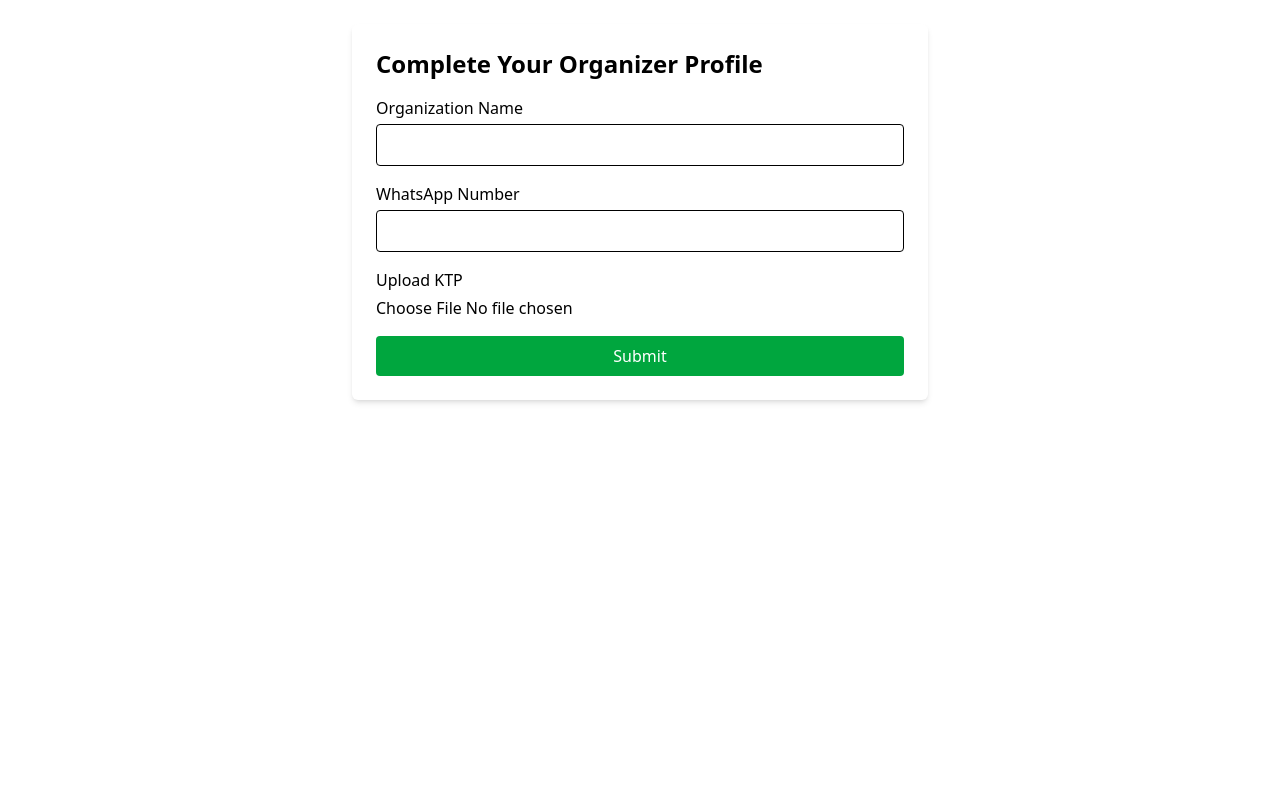
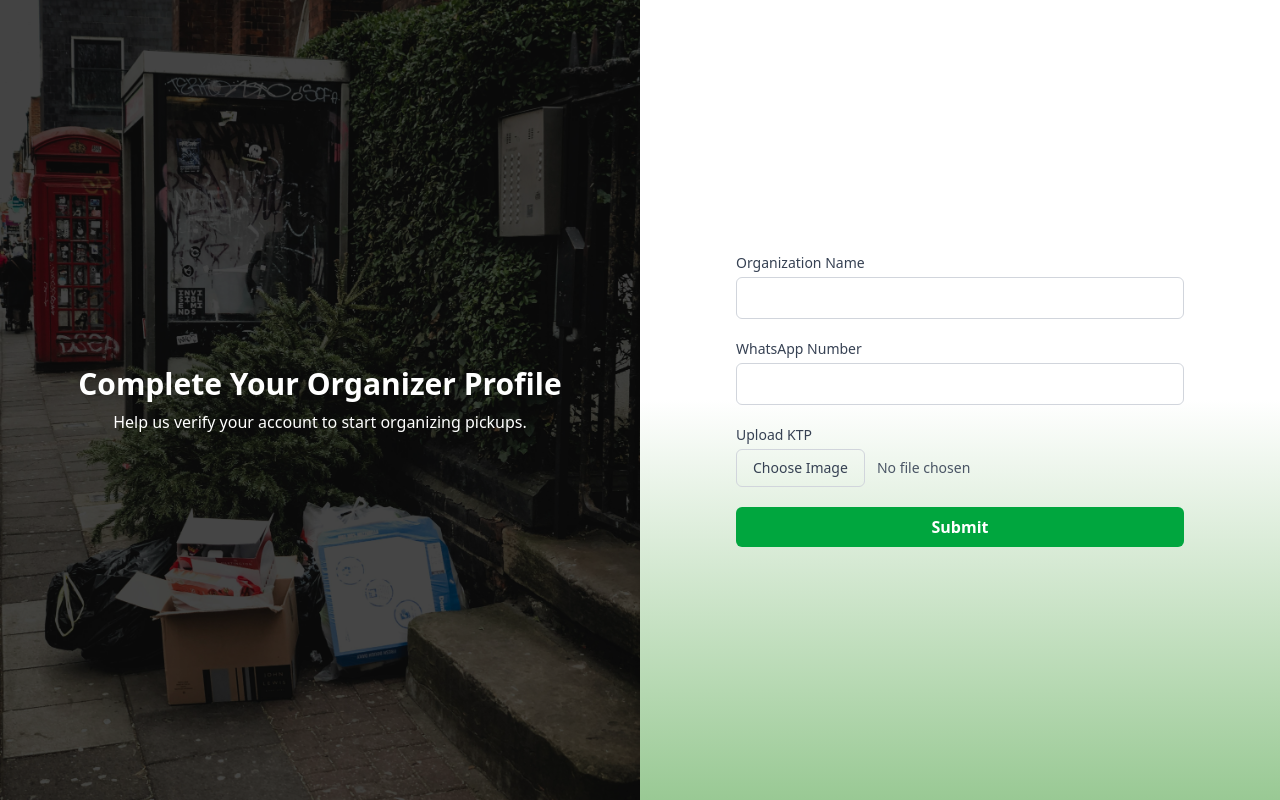
Before and after one commit to michlleee/Wastara, a React (Vite) app in the folder trash-tracker/frontend/: page /signup/organizer/finish in a window 1280 px wide. Built offline with nearby package versions, Linux system fonts and the light colour scheme; no server answers.

Commit message:
Redesign organizer sign-up and update problem section

```diff
--- a/trash-tracker/frontend/src/components/LandingPage/ProblemSection.jsx
+++ b/trash-tracker/frontend/src/components/LandingPage/ProblemSection.jsx
@@ -23,10 +23,7 @@ const ProblemSection = () => {
       <div className="relative flex flex-col sm:flex-row sm:justify-center sm:items-start gap-16 sm:gap-24 overflow-hidden py-8 sm:py-16">
 
         {/* desktop lines */}
-        <div className="hidden sm:block absolute top-2/5 -translate-y-2.5 left-0 w-full h-[2px] bg-[#6D9D58] z-0" />
-
-        {/* mobile lines */}
-        <div className="sm:hidden absolute left-1/4 -translate-x-1.5 top-0 h-full w-[2px] bg-[#6D9D58] z-0" />
+        <div className="hidden sm:block absolute top-2/5 md:-translate-y-7 lg:-translate-y-2 left-0 w-full h-[2px] bg-[#6D9D58] z-0" />
 
         {problemData.map((item, index) => (
           <div
@@ -34,7 +31,6 @@ const ProblemSection = () => {
             className="relative z-10 flex items-center sm:flex-col sm:items-center gap-x-6 sm:gap-6 w-full sm:w-auto px-4 sm:px-0"
           >
             <div className="relative flex items-center justify-center min-w-[85px] min-h-[85px] sm:min-w-[128px] sm:min-h-[128px] ml-2">
-              {/* Decorative rings */}
               <div className="absolute w-full h-full rounded-full bg-[#6D9D58] opacity-20"
                   style={{ animation: 'pulseInner 3s ease-in-out infinite' }}></div>
               <div className="absolute w-full h-full rounded-full bg-[#6D9D58] opacity-10"
--- a/trash-tracker/frontend/src/pages/FinishOrganizerSignUp.jsx
+++ b/trash-tracker/frontend/src/pages/FinishOrganizerSignUp.jsx
@@ -2,6 +2,7 @@ import { useState } from "react";
 import axios from "axios";
 import { useParams } from "react-router-dom";
 import { useNavigate } from "react-router-dom";
+import image from "../assets/bg_sampah6.jpg";
 
 function FinishOrganizerSignUp() {
   const navigate = useNavigate();
@@ -59,50 +60,85 @@ function FinishOrganizerSignUp() {
   };
 
   return (
-    <div className="max-w-xl mx-auto p-6 bg-white shadow-md rounded-md mt-6">
-      <h2 className="text-2xl font-bold mb-4">
-        Complete Your Organizer Profile
-      </h2>
+    <div className="min-h-[100dvh] flex flex-col sm:flex-row">
+      <div className="w-full sm:w-1/2 h-48 sm:h-auto relative flex items-center justify-center bg-black text-white">
+        <img
+          src={image}
+          alt="Visual"
+          className="object-cover w-full h-full absolute inset-0"
+        />
+        <div className="z-10 text-center p-6 sm:p-12">
+          <h2 className="text-3xl font-bold">Complete Your Organizer Profile</h2>
+          <p className="mt-2">Help us verify your account to start organizing pickups.</p>
+        </div>
+        <div className="absolute inset-0 bg-black opacity-70" />
+      </div>
+
+      <div className="w-full sm:w-1/2 flex items-center justify-center p-6 sm:p-12 bg-gradient-to-t from-[#99c994ff] via-white to-white min-h-[calc(100dvh-12rem)] sm:min-h-[100dvh]">
+        <div className="w-full max-w-md">
           {message && <p className="text-red-500 mb-4">{message}</p>}
-      <form onSubmit={handleSubmit} className="space-y-4">
+
+          <form onSubmit={handleSubmit} className="space-y-5">
             <div>
-          <label className="block font-medium mb-1">Organization Name</label>
+              <label className="block text-sm font-medium text-gray-700 mb-1">
+                Organization Name
+              </label>
               <input
                 name="organizationName"
                 value={form.organizationName}
                 onChange={handleChange}
-            className="w-full border px-3 py-2 rounded"
+                className="w-full px-4 py-2 border border-gray-300 rounded-md focus:outline-none focus:ring-2 focus:ring-green-400"
                 required
               />
             </div>
 
             <div>
-          <label className="block font-medium mb-1">WhatsApp Number</label>
+              <label className="block text-sm font-medium text-gray-700 mb-1">
+                WhatsApp Number
+              </label>
               <input
                 name="whatsappNumber"
                 value={form.whatsappNumber}
                 onChange={handleChange}
-            className="w-full border px-3 py-2 rounded"
+                className="w-full px-4 py-2 border border-gray-300 rounded-md focus:outline-none focus:ring-2 focus:ring-green-400"
                 required
               />
             </div>
 
             <div>
-          <label className="block font-medium mb-1">Upload KTP</label>
+              <label htmlFor="ktpImage" className="block text-sm font-medium text-gray-700 mb-1">
+                Upload KTP
+              </label>
+
+              <div className="flex items-center space-x-3">
+                <label
+                  htmlFor="ktpImage"
+                  className="inline-block cursor-pointer border border-gray-300 rounded-md px-4 py-2 text-sm text-gray-700 hover:bg-green-300 transition"
+                >
+                  Choose Image
+                </label>
+                <span className="text-sm text-gray-600">
+                  {form.ktpImage?.name || "No file chosen"}
+                </span>
+              </div>
+
               <input
                 type="file"
                 name="ktpImage"
+                id="ktpImage"
                 accept="image/*"
                 onChange={handleFileChange}
-            className="w-full"
+                className="hidden"
                 required
               />
+
               {previewUrl && (
-            <div className="mt-2">
+                <div className="mt-4 border border-gray-300 rounded-md p-3">
+                  <p className="text-sm text-gray-600 mb-1">Preview:</p>
                   <img
                     src={previewUrl}
                     alt="KTP Preview"
-                className="max-w-xs rounded shadow"
+                    className="rounded shadow max-w-[300px] max-h-[200px] object-contain"
                   />
                 </div>
               )}
@@ -110,12 +146,14 @@ function FinishOrganizerSignUp() {
 
             <button
               type="submit"
-          className="w-full bg-green-600 text-white py-2 rounded hover:bg-green-700"
+              className="w-full bg-green-600 text-white font-semibold py-2 rounded-md hover:bg-green-700 transition"
             >
               Submit
             </button>
           </form>
         </div>
+      </div>
+    </div>
   );
 }
 
```
Also changed, not shown: trash-tracker/frontend/src/assets/bg_sampah6.jpg (added). Lines whose indentation alone changed are shown as unchanged.
